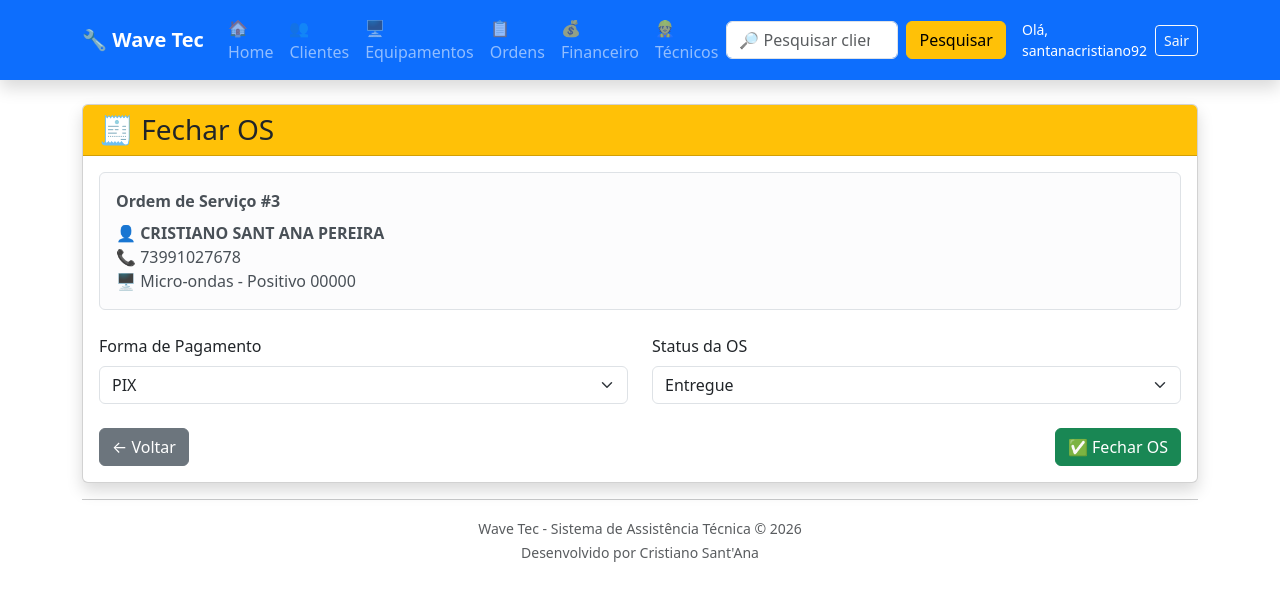
After one commit to wavetecios/Wave_Tec_Django, a Django app: page /ordens/finalizar/3/ in a window 1280 px wide. The commit adds this page. Shown: the top 601 px of the page. Run offline with Django 5.2, Linux system fonts and the light colour scheme; a user stored in the database is signed in; data comes from the database, SQL or seed files in the repository; both versions use the stored data as it was after the commit.

Commit message:
atualizacao novembro 01

```diff
--- a/atendimentos/urls.py
+++ b/atendimentos/urls.py
@@ -16,4 +16,10 @@ urlpatterns = [
         name="editar_atendimento",
     ),
 
+    path(
+        "finalizar/<int:ordem_id>/",
+        views.finalizar_atendimento,
+        name="finalizar_atendimento",
+    ),
+
 ]
--- a/ordens/templates/ordens/editar_ordem.html
+++ b/ordens/templates/ordens/editar_ordem.html
@@ -1,7 +1,7 @@
 {% extends "base.html" %}
 
 {% block title %}
-Editar Ordem de Serviço
+Finalizar Ordem de Serviço
 {% endblock %}
 
 {% block content %}
@@ -11,7 +11,7 @@ Editar Ordem de Serviço
     <div class="card-header bg-warning text-dark">
 
         <h3 class="mb-0">
-            ✏️ Editar Ordem de Serviço
+            ✅ Finalizar Ordem de Serviço
         </h3>
 
     </div>
@@ -197,7 +197,7 @@ Editar Ordem de Serviço
                     type="submit"
                     class="btn btn-success">
 
-                    💾 Salvar Alterações
+                    ✅ Finalizar OS
 
                 </button>
 
--- /dev/null
+++ b/ordens/templates/ordens/finalizar_ordem.html
@@ -0,0 +1,103 @@
+{% extends "base.html" %}
+
+{% block title %}
+Fechar OS
+{% endblock %}
+
+{% block content %}
+
+<div class="card shadow">
+
+    <div class="card-header bg-warning text-dark">
+
+        <h3 class="mb-0">
+            🧾 Fechar OS
+        </h3>
+
+    </div>
+
+    <div class="card-body">
+
+        <div class="alert alert-light border mb-4">
+
+            <strong>
+                Ordem de Serviço #{{ ordem.id }}
+            </strong>
+
+            <div class="mt-2">
+
+                👤 <strong>{{ ordem.cliente.nome }}</strong>
+
+                <br>
+
+                📞 {{ ordem.cliente.telefone }}
+
+                <br>
+
+                🖥 {{ ordem.equipamento_cadastrado.get_tipo_display }}
+                -
+                {{ ordem.equipamento_cadastrado.marca }}
+                {{ ordem.equipamento_cadastrado.modelo }}
+
+            </div>
+
+        </div>
+
+        <form method="POST">
+
+            {% csrf_token %}
+
+            <div class="row mb-4">
+
+                <div class="col-md-6">
+                    <label class="form-label">
+                        Forma de Pagamento
+                    </label>
+                    <select name="forma_pagamento" class="form-select">
+                        <option value="DINHEIRO" {% if ordem.forma_pagamento == "DINHEIRO" %}selected{% endif %}>Dinheiro</option>
+                        <option value="PIX" {% if ordem.forma_pagamento == "PIX" %}selected{% endif %}>PIX</option>
+                        <option value="CARTAO" {% if ordem.forma_pagamento == "CARTAO" %}selected{% endif %}>Cartão</option>
+                        <option value="TRANSFERENCIA" {% if ordem.forma_pagamento == "TRANSFERENCIA" %}selected{% endif %}>Transferência</option>
+                    </select>
+                </div>
+
+                <div class="col-md-6">
+                    <label class="form-label">
+                        Status da OS
+                    </label>
+                    <select name="status" class="form-select">
+                        {% for valor, texto in ordem.STATUS %}
+                            <option value="{{ valor }}" {% if ordem.status == valor %}selected{% endif %}>{{ texto }}</option>
+                        {% endfor %}
+                    </select>
+                </div>
+
+            </div>
+
+            <div class="d-flex justify-content-between">
+
+                <a
+                    href="{% url 'lista_ordens' %}"
+                    class="btn btn-secondary">
+
+                    ← Voltar
+
+                </a>
+
+                <button
+                    type="submit"
+                    class="btn btn-success">
+
+                    ✅ Fechar OS
+
+                </button>
+
+            </div>
+
+        </form>
+
+    </div>
+
+</div>
+
+{% endblock %}
--- a/ordens/urls.py
+++ b/ordens/urls.py
@@ -33,6 +33,12 @@ urlpatterns = [
     name="imprimir_entrada"
     ),
 
+    path(
+        "finalizar/<int:ordem_id>/",
+        views.finalizar_ordem,
+        name="finalizar_ordem"
+    ),
+
     # SEMPRE deixe a rota genérica por último
     path(
         "<int:ordem_id>/",
--- a/ordens/views.py
+++ b/ordens/views.py
@@ -245,3 +245,45 @@ def imprimir_entrada(request, ordem_id):
             "equipamento": ordem.equipamento_cadastrado,
         }
     )
+
+
+@login_required
+@admin_required
+def finalizar_ordem(request, ordem_id):
+
+    ordem = get_object_or_404(
+        OrdemServico,
+        id=ordem_id
+    )
+
+    if request.method == "POST":
+
+        pagamento = request.POST.get("forma_pagamento", "").strip()
+        if pagamento in {"DINHEIRO", "PIX", "CARTAO", "TRANSFERENCIA"}:
+            ordem.forma_pagamento = pagamento
+
+        status = request.POST.get("status", "").strip()
+        if status in dict(OrdemServico.STATUS):
+            ordem.status = status
+
+        ordem.save()
+
+        atendimento = getattr(ordem, "atendimento", None)
+        if atendimento:
+            atendimento.forma_pagamento = ordem.forma_pagamento
+            atendimento.status = ordem.status
+            atendimento.save()
+
+        _sync_finance_from_ordem(ordem)
+
+        return redirect("lista_ordens")
+
+    return render(
+        request,
+        "ordens/finalizar_ordem.html",
+        {
+            "ordem": ordem,
+            "cliente": ordem.cliente,
+            "equipamento": ordem.equipamento_cadastrado,
+        }
+    )
```
Also changed, not shown: atendimentos/templates/atendimentos/finalizar_atendimento.html (added, +103 -0 lines), atendimentos/views.py (+40 -10 lines), ordens/templates/ordens/detalhe_ordem.html (+15 -5 lines), db.sqlite3.
